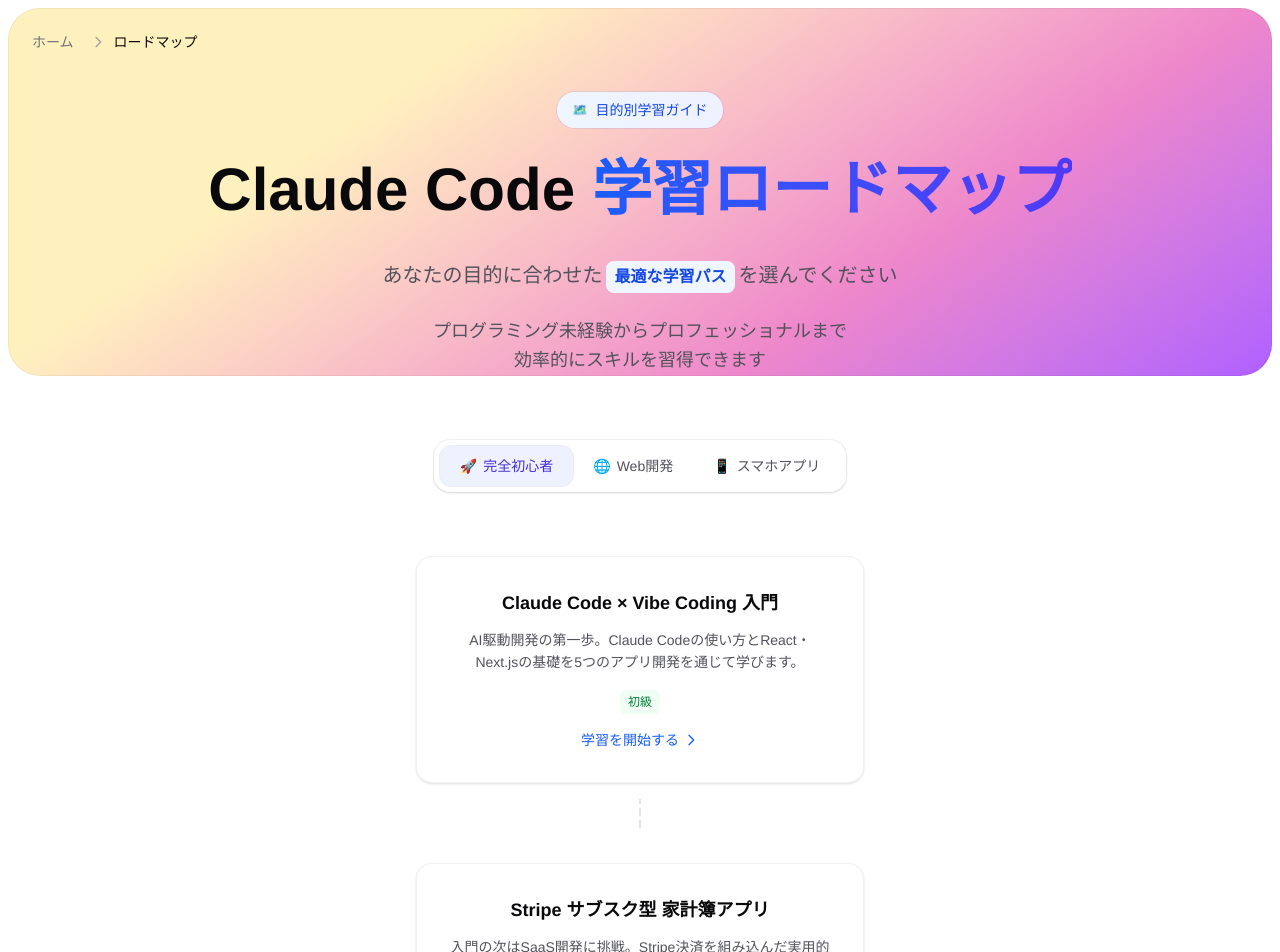
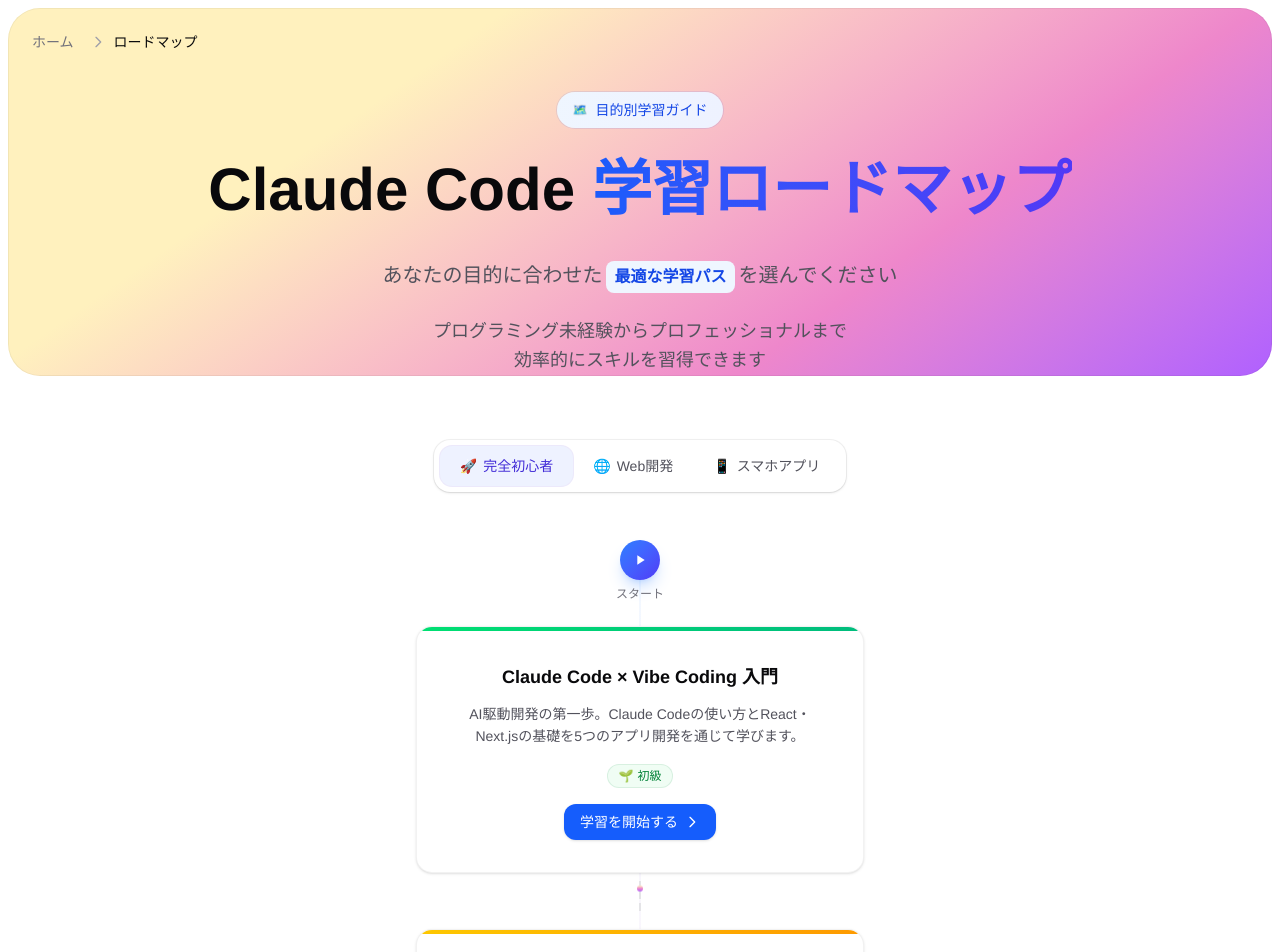
Before and after one commit to tomada1114/vibe-coding-studio, a Next.js app: page /roadmap in a window 1280 px wide. Shown: the top 952 px of the page. Built offline with nearby package versions, Linux system fonts and the light colour scheme.

Commit message:
feat: elevate roadmap UI with gradient animations, journey markers, and spring effects

```diff
--- a/src/components/roadmap/RoadmapEdge.tsx
+++ b/src/components/roadmap/RoadmapEdge.tsx
@@ -6,6 +6,8 @@
 }
 
 export function RoadmapEdge({ className, height = 32 }: RoadmapEdgeProps) {
+  const gradientId = `edge-gradient-${Math.random().toString(36).slice(2, 8)}`
+
   return (
     <svg
       className={clsx('w-8', className)}
@@ -21,8 +23,24 @@
           .flow-line {
             animation: flowDown 1s linear infinite;
           }
+          @keyframes pulseDown {
+            0% { opacity: 0; transform: translateY(0); }
+            20% { opacity: 1; }
+            80% { opacity: 1; }
+            100% { opacity: 0; transform: translateY(${height}px); }
+          }
+          .pulse-dot {
+            animation: pulseDown 2.5s ease-in-out infinite;
+          }
         `}
       </style>
+      <defs>
+        <linearGradient id={gradientId} x1="0" y1="0" x2="0" y2="1">
+          <stop offset="0%" stopColor="#fff1be" />
+          <stop offset="50%" stopColor="#ee87cb" />
+          <stop offset="100%" stopColor="#b060ff" />
+        </linearGradient>
+      </defs>
       <line
         x1="16"
         y1="0"
@@ -33,6 +51,23 @@
         strokeDasharray="8,4"
         className="flow-line"
       />
+      <line
+        x1="16"
+        y1="0"
+        x2="16"
+        y2={height}
+        stroke={`url(#${gradientId})`}
+        strokeWidth="2"
+        strokeLinecap="round"
+        opacity="0.6"
+      />
+      <circle
+        cx="16"
+        cy="0"
+        r="3"
+        fill={`url(#${gradientId})`}
+        className="pulse-dot"
+      />
     </svg>
   )
 }
--- a/src/components/roadmap/RoadmapFlow.tsx
+++ b/src/components/roadmap/RoadmapFlow.tsx
@@ -11,9 +11,44 @@
   className?: string
 }
 
+function StartMarker() {
+  return (
+    <div className="flex flex-col items-center gap-1.5 pb-2">
+      <div className="flex h-10 w-10 items-center justify-center rounded-full bg-gradient-to-br from-blue-500 to-indigo-600 shadow-lg shadow-blue-500/25">
+        <svg
+          className="h-4 w-4 text-white"
+          fill="currentColor"
+          viewBox="0 0 24 24"
+          aria-hidden="true"
+        >
+          <path d="M8 5v14l11-7z" />
+        </svg>
+      </div>
+      <span className="text-xs font-medium text-zinc-500">スタート</span>
+    </div>
+  )
+}
+
+function GoalMarker() {
+  return (
+    <div className="flex flex-col items-center gap-1.5 pt-2">
+      <div className="flex h-10 w-10 items-center justify-center rounded-full bg-gradient-to-br from-amber-400 via-pink-400 to-purple-500 shadow-lg shadow-purple-500/25">
+        <span className="text-lg" aria-hidden="true">
+          🎯
+        </span>
+      </div>
+      <span className="bg-gradient-to-r from-amber-500 via-pink-500 to-purple-600 bg-clip-text text-xs font-bold text-transparent">
+        目標達成！
+      </span>
+    </div>
+  )
+}
+
 export function RoadmapFlow({ course, className }: RoadmapFlowProps) {
   return (
     <div className={clsx('relative mx-auto max-w-4xl', className)}>
+      <div className="pointer-events-none absolute inset-x-1/2 top-0 h-full w-px -translate-x-1/2 bg-gradient-to-b from-blue-200 via-pink-200 to-purple-200 opacity-40" />
+
       <AnimatePresence mode="wait">
         <motion.div
           key={course.id}
@@ -21,30 +56,43 @@
           animate={{ opacity: 1 }}
           exit={{ opacity: 0 }}
           transition={{ duration: 0.3 }}
-          className="relative flex flex-col items-center gap-4"
+          className="relative flex flex-col items-center gap-2"
         >
+          <StartMarker />
+
           {course.nodes.map((node, index) => (
             <motion.div
               key={node.id}
-              initial={{ opacity: 0, y: 20 }}
-              animate={{ opacity: 1, y: 0 }}
+              initial={{ opacity: 0, y: 20, scale: 0.95 }}
+              animate={{ opacity: 1, y: 0, scale: 1 }}
               transition={{
-                duration: 0.3,
+                type: 'spring',
+                stiffness: 100,
+                damping: 15,
                 delay: index * 0.1,
               }}
               className="w-full"
             >
               {index > 0 && (
-                <div className="flex justify-center pb-4">
+                <div className="flex justify-center pb-2">
                   <RoadmapEdge />
                 </div>
               )}
 
-              <div className="flex justify-center pt-4">
+              <div className="flex justify-center pt-2">
                 <RoadmapNode node={node} />
               </div>
             </motion.div>
           ))}
+
+          {course.nodes.length > 0 && (
+            <>
+              <div className="flex justify-center py-2">
+                <RoadmapEdge />
+              </div>
+              <GoalMarker />
+            </>
+          )}
         </motion.div>
       </AnimatePresence>
     </div>
--- a/src/components/roadmap/RoadmapNode.tsx
+++ b/src/components/roadmap/RoadmapNode.tsx
@@ -1,6 +1,7 @@
 'use client'
 
 import { clsx } from 'clsx'
+import { motion } from 'framer-motion'
 import { useRouter } from 'next/navigation'
 import type {
   RoadmapNode as RoadmapNodeType,
@@ -11,14 +12,34 @@
   node: RoadmapNodeType
 }
 
-const difficultyConfig: Record<DifficultyLevel, { label: string; className: string }> = {
-  beginner: { label: '初級', className: 'bg-green-50 text-green-700' },
-  intermediate: { label: '中級', className: 'bg-yellow-50 text-yellow-700' },
+const difficultyConfig: Record<
+  DifficultyLevel,
+  { label: string; className: string; gradient: string; icon: string }
+> = {
+  beginner: {
+    label: '初級',
+    className: 'bg-green-50 text-green-700',
+    gradient: 'from-green-400 to-emerald-500',
+    icon: '🌱',
+  },
+  intermediate: {
+    label: '中級',
+    className: 'bg-yellow-50 text-yellow-700',
+    gradient: 'from-yellow-400 to-amber-500',
+    icon: '📈',
+  },
   'intermediate-advanced': {
     label: '中〜上級',
     className: 'bg-orange-50 text-orange-700',
+    gradient: 'from-orange-400 to-red-400',
+    icon: '🔥',
   },
-  advanced: { label: '上級', className: 'bg-red-50 text-red-700' },
+  advanced: {
+    label: '上級',
+    className: 'bg-red-50 text-red-700',
+    gradient: 'from-red-500 to-rose-600',
+    icon: '⭐',
+  },
 }
 
 export function RoadmapNode({ node }: RoadmapNodeProps) {
@@ -42,13 +63,22 @@
   }
 
   return (
-    <article
+    <motion.article
       tabIndex={0}
       onClick={handleClick}
       onKeyDown={handleKeyDown}
-      className="group relative w-full max-w-md cursor-pointer overflow-hidden rounded-2xl border border-zinc-950/5 bg-white shadow-sm transition-all duration-300 ease-[cubic-bezier(0.4,0,0.2,1)] hover:-translate-y-1 hover:shadow-2xl hover:shadow-zinc-950/10"
+      className="group relative w-full max-w-md cursor-pointer overflow-hidden rounded-2xl border border-zinc-950/5 bg-white shadow-sm"
+      initial={{ opacity: 0, scale: 0.97 }}
+      animate={{ opacity: 1, scale: 1 }}
+      whileHover={{ y: -6, transition: { type: 'spring', stiffness: 300, damping: 20 } }}
+      whileTap={{ scale: 0.98 }}
+      transition={{ type: 'spring', stiffness: 100, damping: 15 }}
     >
-      <div className="p-6 sm:p-8">
+      <div className={clsx('h-1 w-full bg-gradient-to-r', difficulty.gradient)} />
+
+      <div className="pointer-events-none absolute inset-0 bg-gradient-to-br from-blue-50/50 via-transparent to-indigo-50/50 opacity-0 transition-opacity duration-300 group-hover:opacity-100" />
+
+      <div className="relative p-6 sm:p-8">
         <h3 className="mb-3 text-center text-lg font-semibold text-zinc-950 transition-colors group-hover:text-blue-600">
           {node.title}
         </h3>
@@ -60,19 +90,20 @@
         <div className="flex justify-center gap-2">
           <span
             className={clsx(
-              'inline-flex items-center gap-1 rounded-md px-2 py-1 text-xs font-medium',
+              'inline-flex items-center gap-1 rounded-full px-3 py-1 text-xs font-medium ring-1 ring-inset ring-current/10',
               difficulty.className
             )}
           >
+            <span aria-hidden="true">{difficulty.icon}</span>
             {difficulty.label}
           </span>
         </div>
 
         <div className="mt-4 flex justify-center">
-          <div className="inline-flex items-center gap-1 text-sm font-medium text-blue-600 transition-all group-hover:gap-2">
+          <div className="inline-flex items-center gap-1.5 rounded-xl bg-blue-600 px-4 py-2 text-sm font-medium text-white shadow-sm transition-all group-hover:bg-blue-700 group-hover:shadow-md">
             学習を開始する
             <svg
-              className="h-4 w-4"
+              className="h-4 w-4 transition-transform group-hover:translate-x-0.5"
               fill="none"
               viewBox="0 0 24 24"
               stroke="currentColor"
@@ -87,6 +118,6 @@
           </div>
         </div>
       </div>
-    </article>
+    </motion.article>
   )
 }
```
